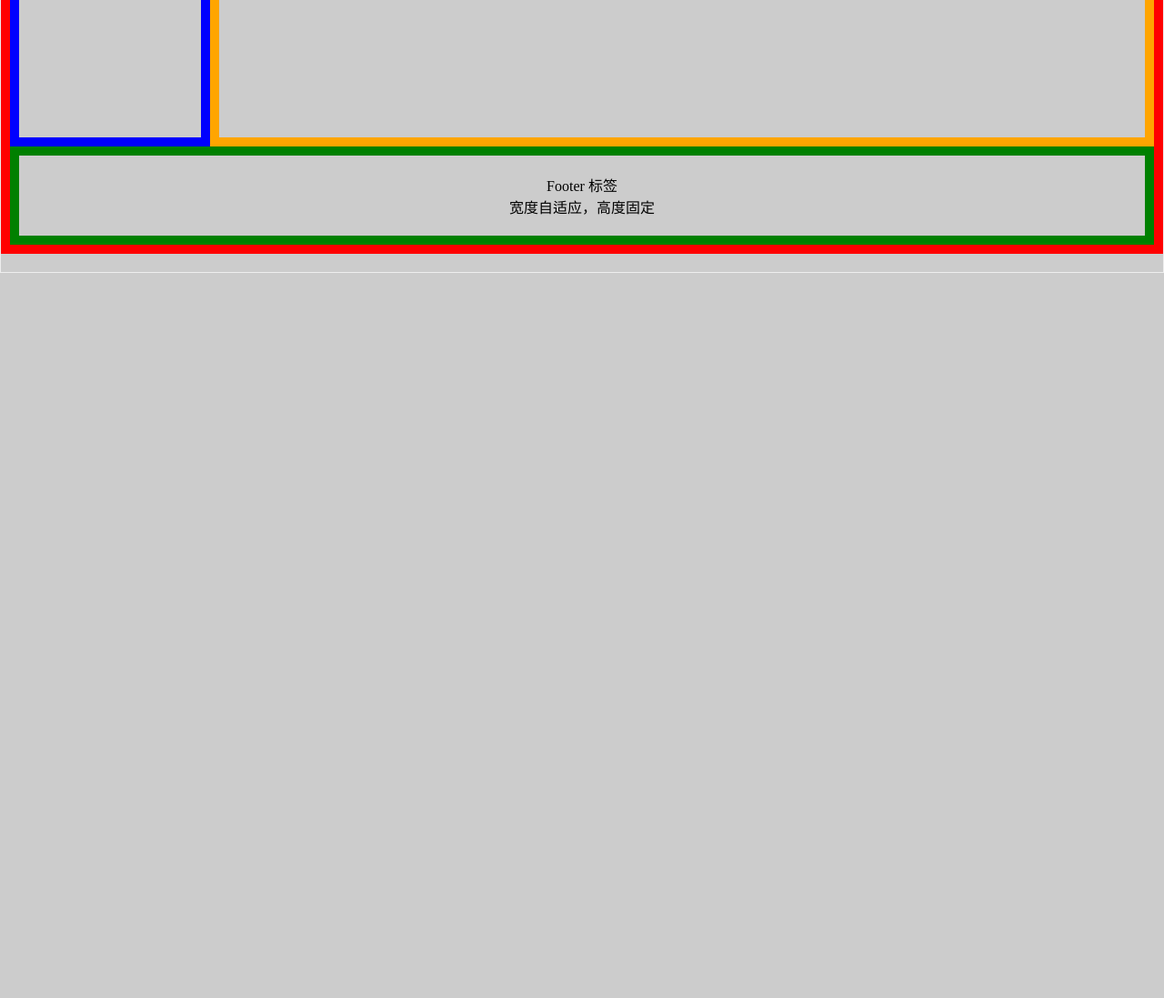
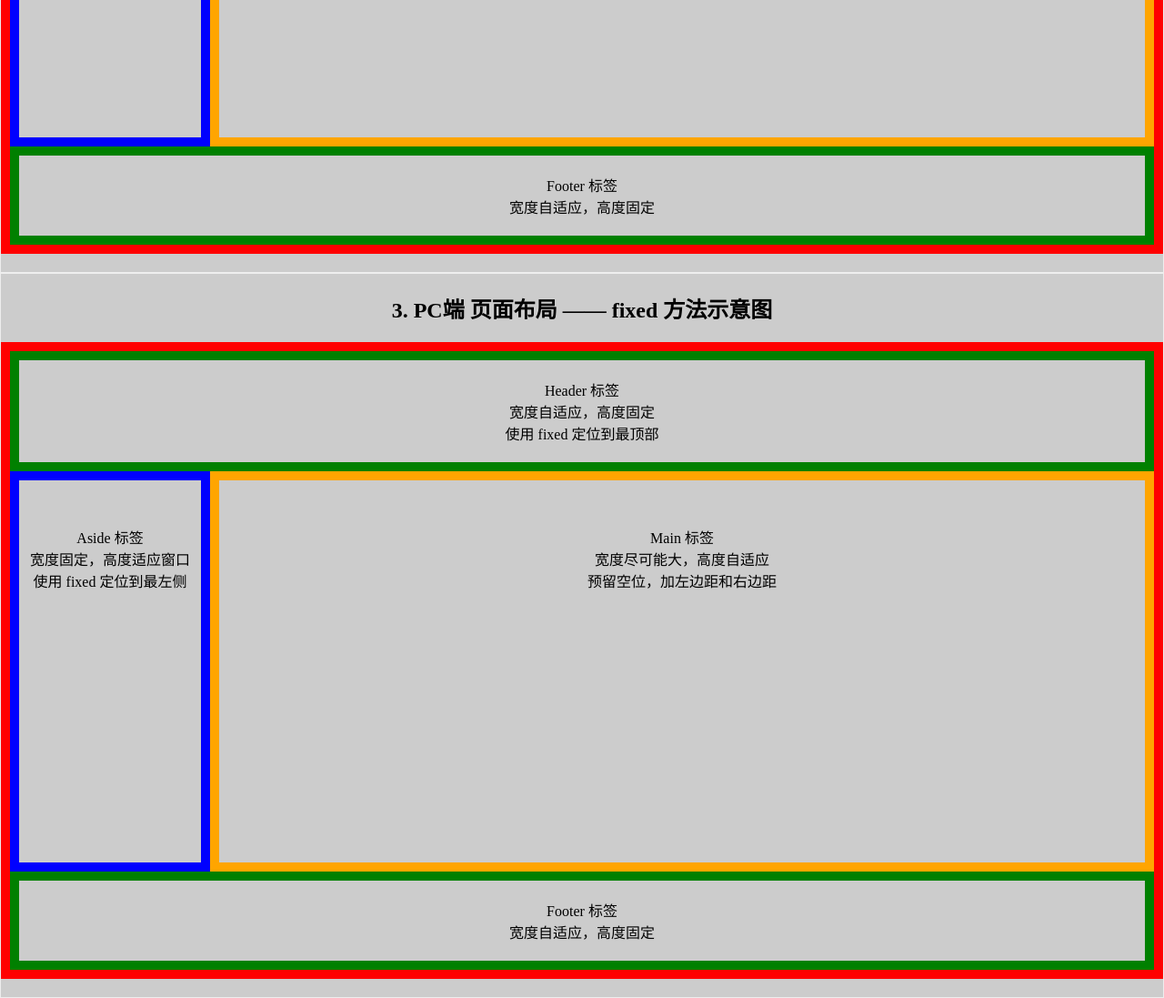
Before and after one commit to mcx2020/mcx-wheels, a website: page src/components/layout-methods.html in a window 1280 px wide. Shown: the part 1525-2622 px from the top of the page at 91% size. Before the commit the page ends 1825 px from the top, so only its background shows below. Drawn offline with Linux system fonts and the light colour scheme.

Commit message:
新增 fixed 定位的布局方法

```diff
--- a/src/components/layout-methods.html
+++ b/src/components/layout-methods.html
@@ -160,12 +160,22 @@
 				</div>
 			</section>
 			<section>
-				<h2>3. PC端 页面布局 —— Flex 方法</h2>
+				<h2>3. PC端 页面布局 —— Flex 方法示意图</h2>
 				<div class='exercise3'>
 					<header>Header 标签<br>宽度自适应，高度固定</header>
 					<div class='content-wrapper'>
 						<aside>Aside 标签<br>宽度固定，高度适应窗口</aside>
 						<main>Main 标签<br>宽度尽可能大，高度自适应</main>
+					</div>
+					<footer>Footer 标签<br>宽度自适应，高度固定</footer>
+			</section>
+			<section>
+				<h2>3. PC端 页面布局 —— fixed 方法示意图</h2>
+				<div class='exercise3'>
+					<header>Header 标签<br>宽度自适应，高度固定<br>使用 fixed 定位到最顶部</header>
+					<div class='content-wrapper'>
+						<aside>Aside 标签<br>宽度固定，高度适应窗口<br>使用 fixed 定位到最左侧</aside>
+						<main>Main 标签<br>宽度尽可能大，高度自适应<br>预留空位，加左边距和右边距</main>
 					</div>
 					<footer>Footer 标签<br>宽度自适应，高度固定</footer>
 			</section>
```
